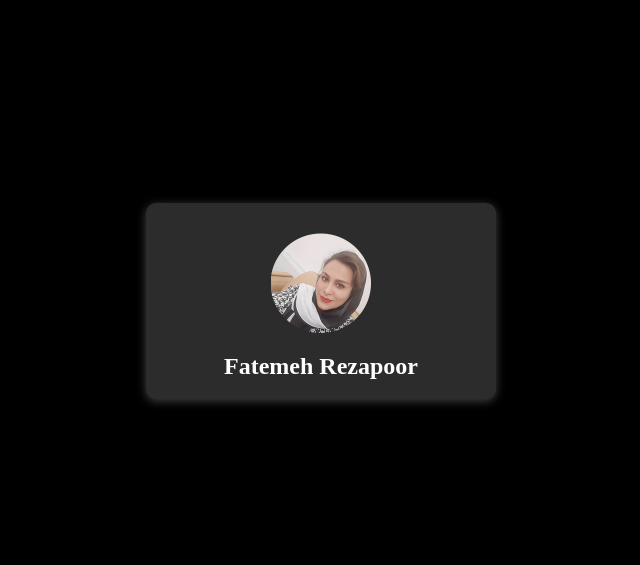
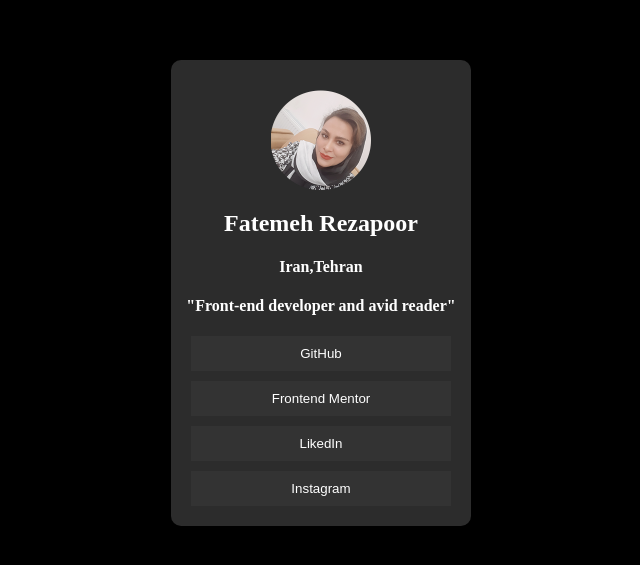
Before and after one commit to Fatima-1989/resume-me, a plain HTML site: page index.html in a window 1280 px wide. Shown: the part 107-672 px from the top of the page, without its empty margins (319-959 px from the left). Drawn offline with Linux system fonts and the light colour scheme.

Commit message:
change html and css

```diff
--- a/index.html
+++ b/index.html
@@ -7,9 +7,17 @@
 </head>
 
 <body>
-    <div class="continer">
+    <div class="form-continer">
         <img src="assets/images/1.png">
         <h2>Fatemeh Rezapoor </h2>
+        <h4>Iran,Tehran</h4>
+        <h4>"Front-end developer and avid reader"</h4>
+        <div class="button-continer">
+            <button class="form-button">GitHub</button>
+            <button class="form-button">Frontend Mentor</button>
+            <button class="form-button">LikedIn</button>
+            <button class="form-button">Instagram</button>
+        </div>
     </div>
 
 </body>
--- a/styles.css
+++ b/styles.css
@@ -4,26 +4,42 @@ body {
     align-items: center;
     justify-content: center;
     min-height: 100vh;
+    margin: 0;
+    padding: 0;
 }
 
-.continer {
-    width: 350px;
+.form-continer {
     background-color: rgb(44, 44, 44);
+    width: 300px;
     border-radius: 10px;
-    box-shadow: 0 2px 10px rgba(221, 220, 220, 0.3);
 }
 
 img {
     width: 100px;
     height: 100px;
-    /* margin: 0 auto; */
     display: block;
     margin-left: auto;
     margin-right: auto;
     padding-top: 30px;
 }
 
-h2 {
+h2,
+h4 {
     text-align: center;
     color: white;
 }
+
+.button-continer {
+    display: block;
+    margin: 20px;
+}
+
+.form-button {
+    margin: 10px 0px;
+    border: none;
+    display: block;
+    background-color: #333333;
+    color: white;
+    width: 100%;
+    padding: 10px;
+}
```
